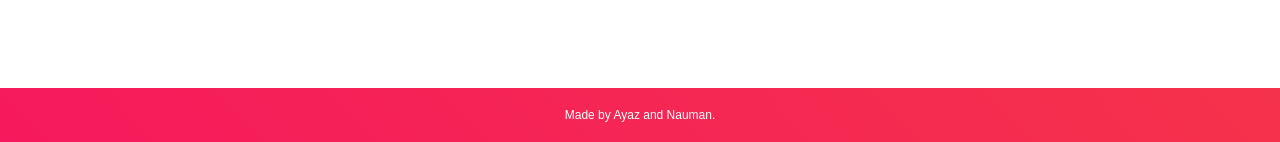
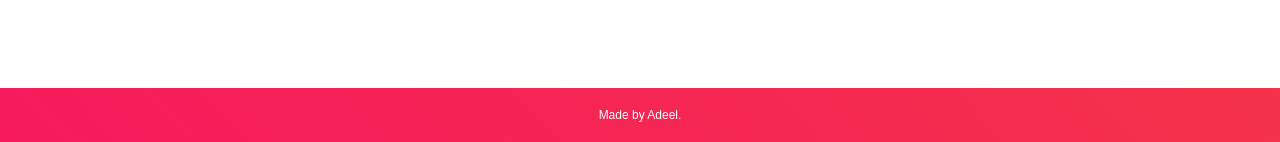
Before and after one commit to naumanjabbar/diabetes_predictor, a Flask app: page / in a window 1280 px wide. Shown: the part 658-800 px from the top of the page. Run offline with Flask 2, Linux system fonts and the light colour scheme; parts of the project's set-up code (start-up, migrations or seed data) failed here and were passed over; some libraries are stand-ins or nearby versions.

Commit message:
Update index.html

```diff
--- a/templates/index.html
+++ b/templates/index.html
@@ -42,7 +42,7 @@
                <a target="_blank" href="https://github.com/anujvyas/Diabetes-Prediction-Deployment"><i class="fab fa-github fa-lg contact-icon"></i></a>
                <a target="_blank" href="https://www.linkedin.com/in/anujkvyas"><i class="fab fa-linkedin fa-lg contact-icon"></i></a>
            </div> -->
-           <p class='footer-description'>Made by Ayaz and Nauman.</p>
+           <p class='footer-description'>Made by Adeel.</p>
        </div>
 
     </body>
```
